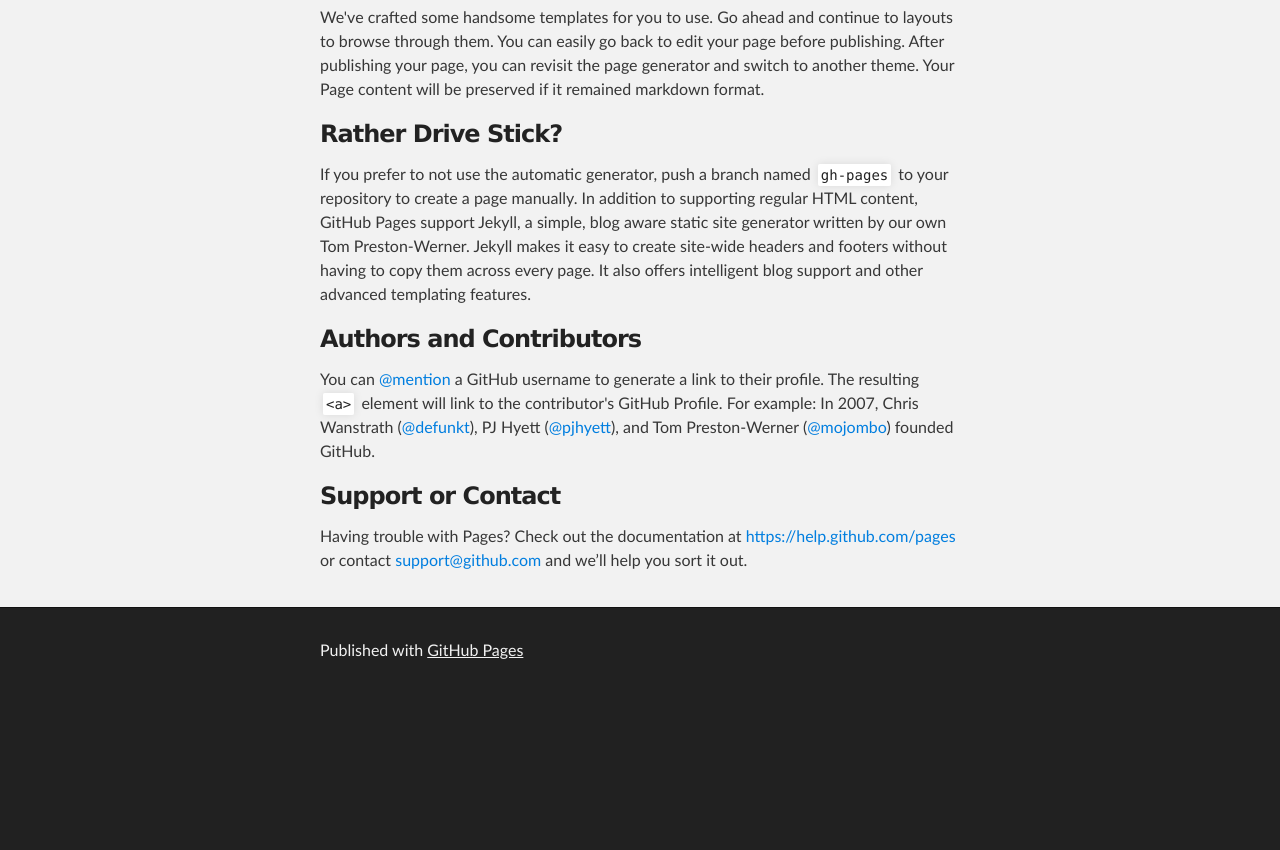
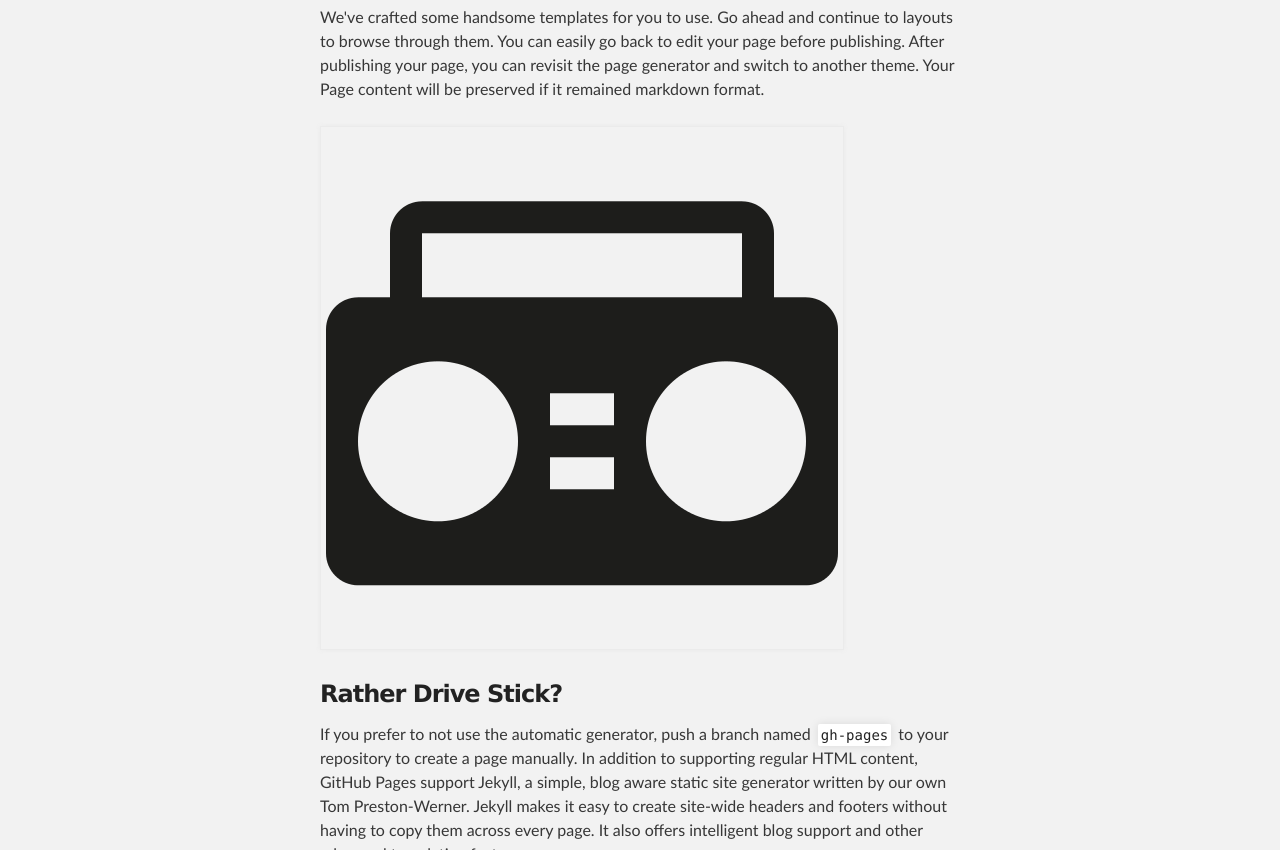
Before and after one commit to johannesbraun/johannesbraun.github.io, a plain HTML site: page index.html in a window 1280 px wide. Shown: the part 620-1470 px from the top of the page. Before the commit the page ends 1317 px from the top, so only its background shows below. Drawn offline with Linux system fonts and the light colour scheme.

Commit message:
added example image

```diff
--- a/index.html
+++ b/index.html
@@ -44,6 +44,8 @@ $ git checkout gh-pages
 
 <p>We've crafted some handsome templates for you to use. Go ahead and continue to layouts to browse through them. You can easily go back to edit your page before publishing. After publishing your page, you can revisit the page generator and switch to another theme. Your Page content will be preserved if it remained markdown format.</p>
 
+<img class="sc" src="images/ghettoblaster-512.png" width="512" alt="image">
+
 <h3>
 <a id="rather-drive-stick" class="anchor" href="#rather-drive-stick" aria-hidden="true"><span class="octicon octicon-link"></span></a>Rather Drive Stick?</h3>
 
```
Also changed, not shown: images/ghettoblaster-512.png (added).
